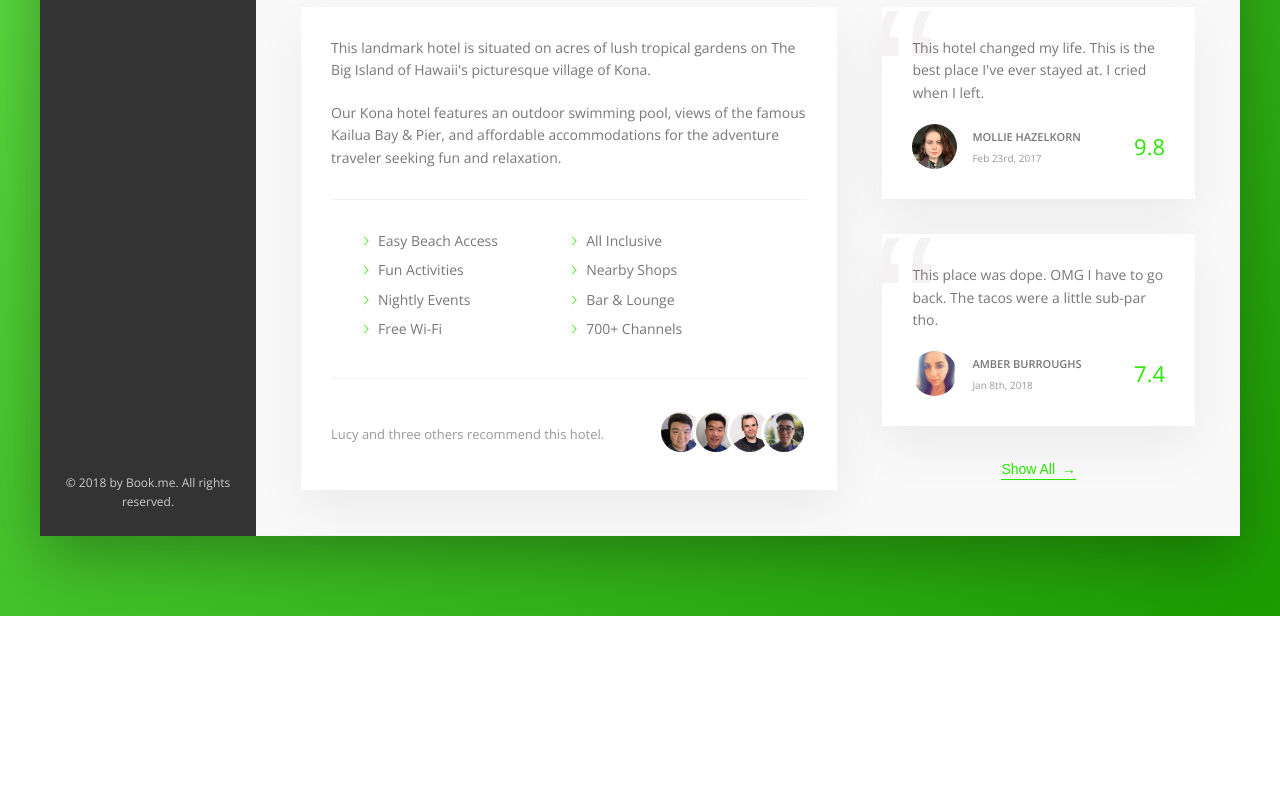
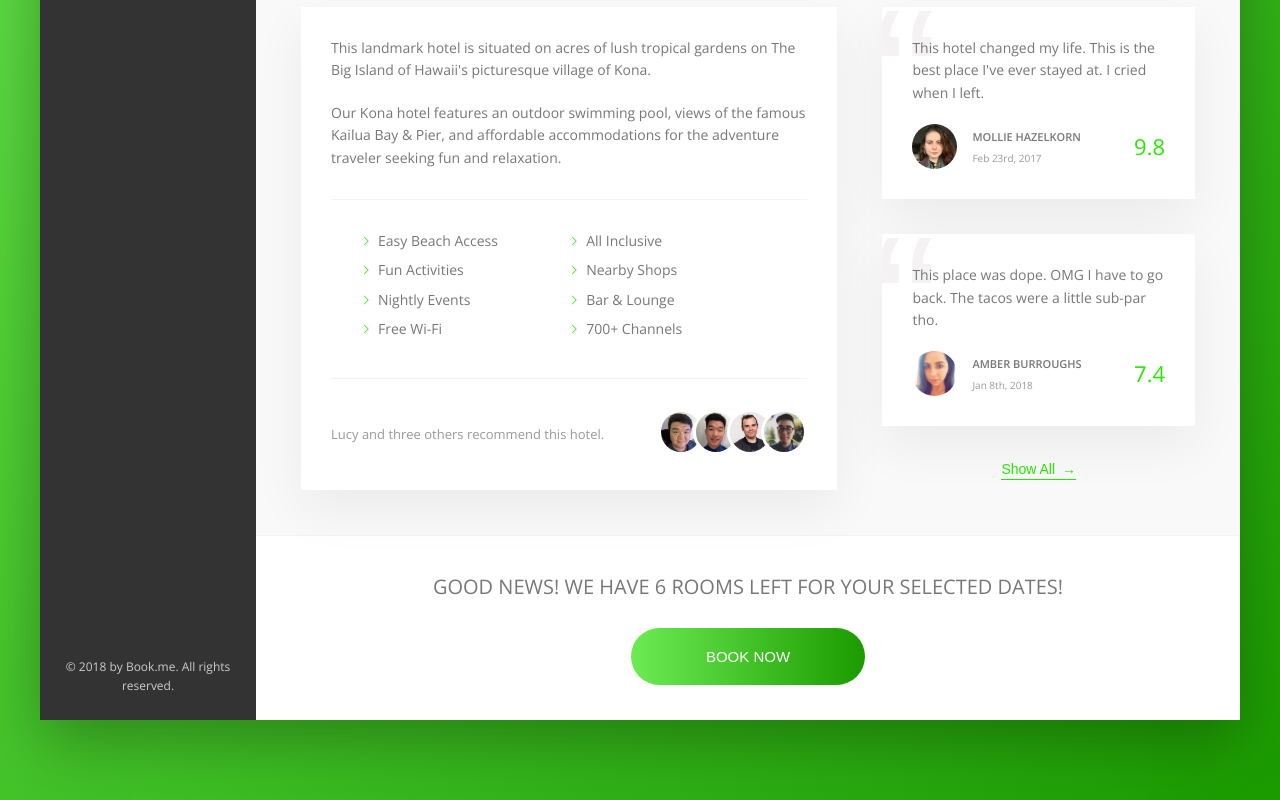
Before and after one commit to SashaPatsel/book.me, a website: page index.html in a window 1280 px wide. Shown: the part 640-1440 px from the top of the page. Before the commit the page ends 1256 px from the top, so only its background shows below. Drawn offline with nearby package versions, Linux system fonts and the light colour scheme.

Commit message:
finish project on large screens

```diff
--- a/index.html
+++ b/index.html
@@ -192,6 +192,15 @@
 
                         <button class="btn-inline">Show All <span>&rarr;</span> </button>
                     </div>
+
+                </div>
+                <div class="cta">
+                    <h2 class="cta__book-now">Good News! We have 6 rooms left for your selected dates!</h2>
+                    <button class="btn">
+                        <span class="btn__visible">Book Now</span>
+                        <span class="btn__hidden">Only 6 rooms left</span>
+                    </button>
+
                 </div>
             </main>
         </div>
--- a/sass/_components.scss
+++ b/sass/_components.scss
@@ -304,6 +304,57 @@
 // ============================================
 // BTN
 
+.btn {
+  font-size: 1.5rem;
+  border: none;
+  font-weight: 300;
+  border-radius: 100px;
+  text-transform: uppercase;
+  background: linear-gradient(to right, var(--color-primary-light), var(--color-primary-dark));
+  color: white;
+  position: relative;
+  overflow: hidden;
+
+  & > * {
+    display: inline-block;
+    padding: 2rem 7.5rem;
+    height: 100%;
+    width: 100%;
+    transition: all .2s;
+  }
+
+  &__visible {
+    padding: 2rem 7.5rem;
+  }
+
+  &__hidden {
+    position: absolute;
+    left: 0;
+    // Moves up the size of the element
+    top: -100%;
+    padding: 2rem 0;
+  }
+
+  &:hover {
+    cursor: pointer;
+    background: linear-gradient(to left, var(--color-primary-light), var(--color-primary-dark));
+  }
+
+  &:hover  &__visible {
+    transform: translateY(100%);
+  }
+
+  &:hover &__hidden {
+    top: 0;
+  }
+
+  &:focus {
+    outline: none;
+    animation: pulsate 1s infinite;
+  }
+
+}
+
 .btn-inline {
   border: none;
   color: var(--color-primary);
@@ -515,3 +566,21 @@
 
 
 // ============================================
+
+
+// ============================================
+// CALL TO ACTION
+
+.cta {
+  padding: 3.5rem 0;
+  text-align: center;
+
+  &__book-now {
+    text-transform: uppercase;
+    font-weight: 300;
+    font-size: 2rem;
+    margin-bottom: 2.5rem;
+  }
+}
+
+// ============================================
```
Also changed, not shown: css/style.css.
